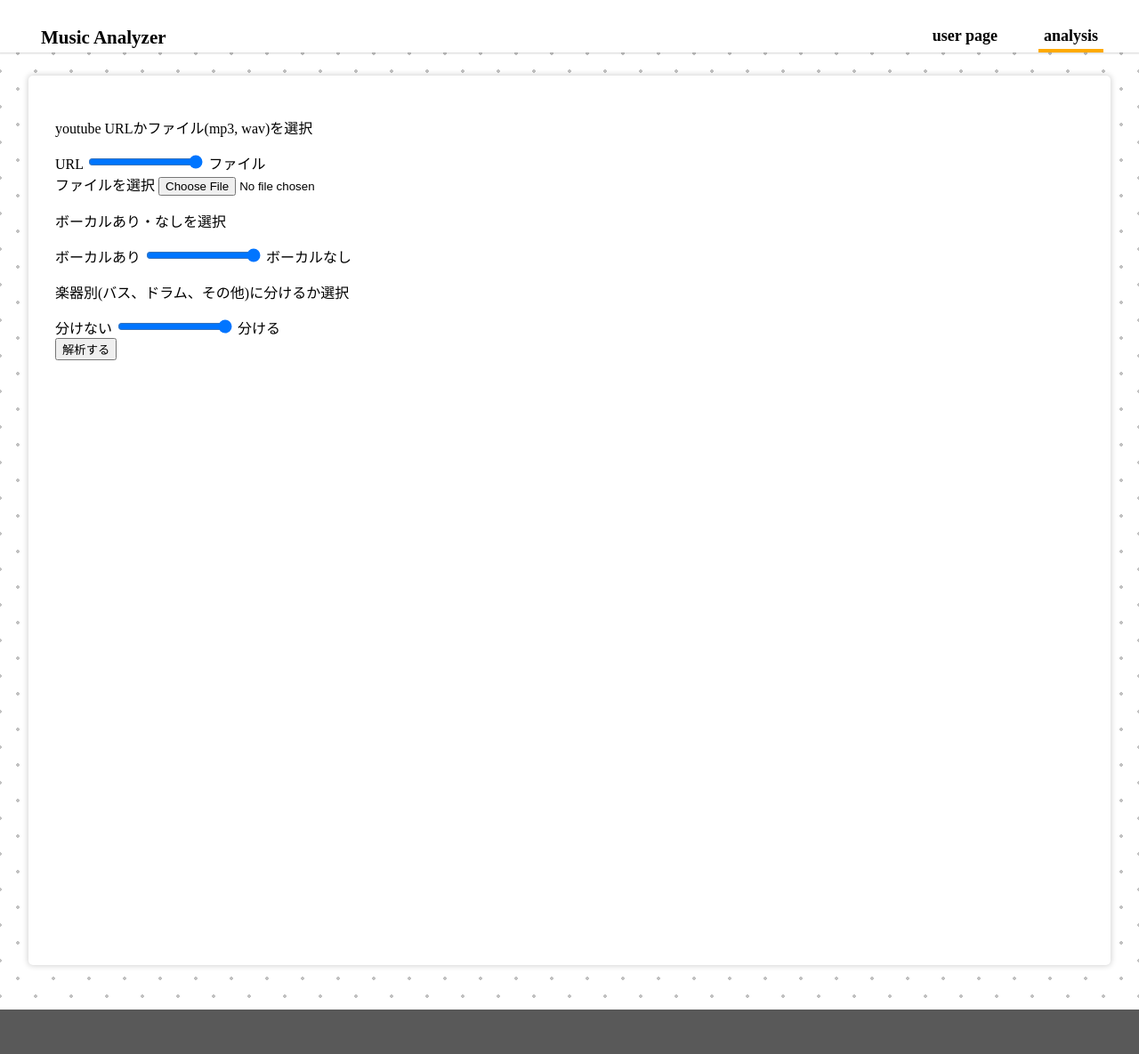
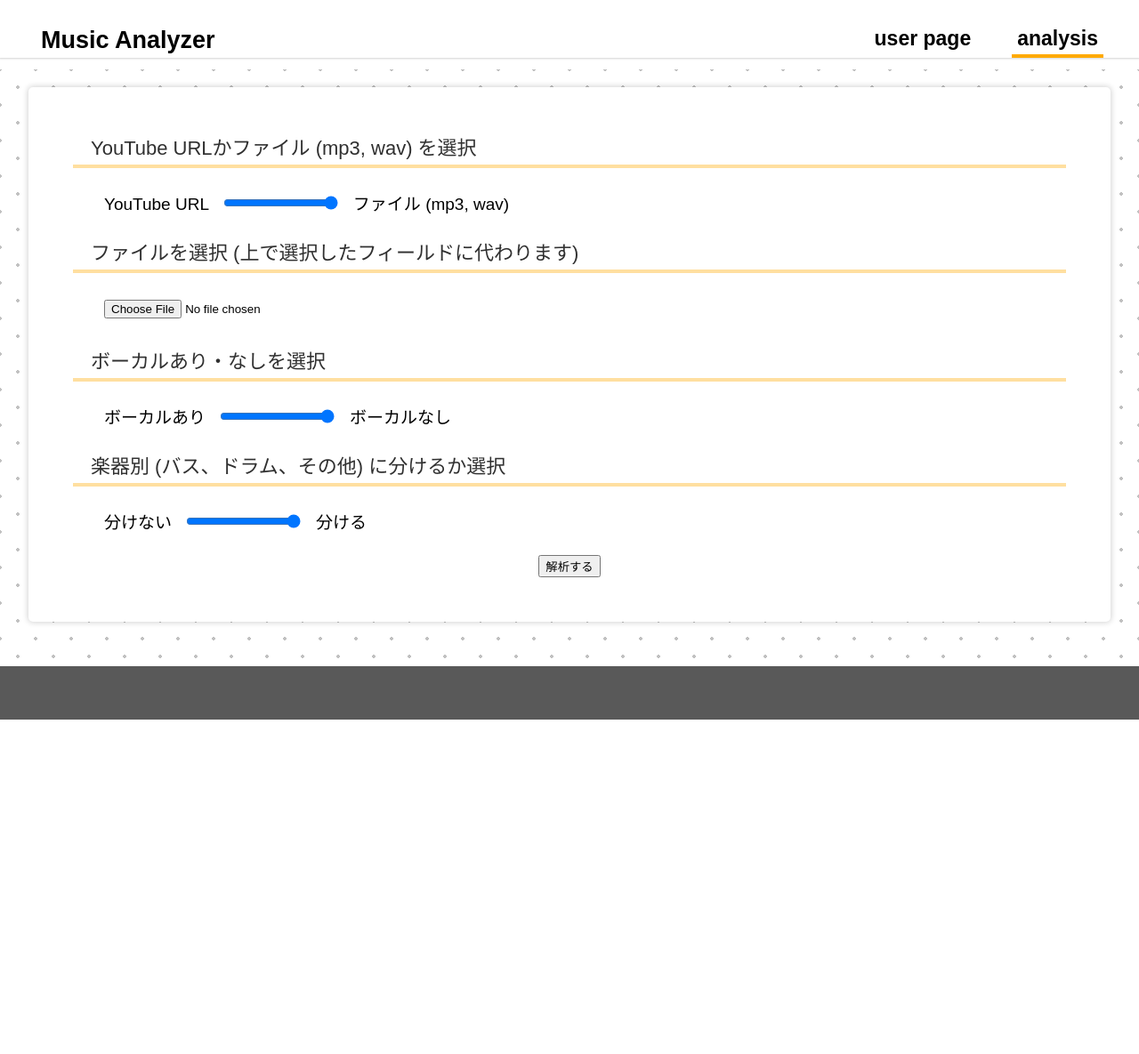
Before and after one commit to 1f10220158/project_cs-ex4, a Django app: page /analysis/ in a window 1280 px wide. Shown: the whole page at 89% size. After the commit the page ends 809 px from the top, so only its background shows below. Run offline with Django 4.2, Linux system fonts and the light colour scheme.

Commit message:
base.htmlおよびbase.cssの微修正

```diff
--- a/app/static/css/analysis.css
+++ b/app/static/css/analysis.css
@@ -3,12 +3,51 @@
 #main {
     background-color: white;
     width: 95%;
-    margin: 85px auto 50px auto;
+    margin: 0 auto;
     box-shadow: 0px 0px 6px 1px rgba(0, 0, 0, 0.173);
     border-radius: 5px;
-    height: 1000px;
 }
 
 #main-box {
-    padding: 30px;
+    padding: 50px;
 }
+
+p.mid-header {
+    font-size: 22px;
+    font-weight: 500;
+    color: rgb(48, 48, 48);
+    padding: 0 0 5px 20px;
+    border-bottom: solid 4px rgba(255, 170, 0, 0.372);
+    margin: 0;
+}
+
+.range-box {
+    margin: 25px;
+}
+
+.range-box label {
+    font-size: 19px;
+    font-weight: 400;
+    margin: 10px;
+}
+
+#input-url-box {
+    margin: 30px 0 30px 35px;
+}
+
+#url {
+    width: 90%;
+    height: 40px;
+    padding: 0 20px;
+    outline: none;
+    border: 1px solid rgb(82, 82, 82);
+    border-radius: 20px;
+}
+
+#soundfile {
+    margin: 30px 0 30px 35px;;
+}
+
+#execution-box {
+    text-align: center;
+}
--- a/app/static/css/base.css
+++ b/app/static/css/base.css
@@ -2,12 +2,13 @@
 
 body {
     margin: 0;
+    font-family: "游ゴシック", "ヒラギノ角ゴ ProN", sans-serif;
 }
 
 nav ul{
     position: fixed;
+    top: 0;
     width: 100%;
-    z-index: 1;
     display: flex;
     list-style: none;
     background-color: white;
@@ -38,28 +39,27 @@ ul li a {
 }
 
 li.link a {
-    font-size: 18px;
+    font-size: 23px;
     font-weight: 700;
 }
 
 li#home-link a {
-    font-size: 21px;
+    font-size: 27px;
     font-weight: 900;
 }
 
 div#wrapper {
-    position: absolute;
-    z-index: 0;
-    width: 100%;
+    margin-top: 78px;
+    padding-top: 20px;
+    padding-bottom: 50px;
+    min-height: calc(100vh - 208px);
     background-image:  radial-gradient(#0000003e 2px, transparent 2px), radial-gradient(#0000003e 2px, #ffffff 2px);
     background-size: 40px 40px;
-    background-position: 0 0,20px 20px;
+    background-position:0 0, 20px 20px;
 }
 
 #end-block {
-    position: relative;
-    top: 60%;
-    height: 50px;
+    height: 60px;
     width: 100%;
     background-color: rgb(89, 89, 89);
 }
--- a/app/templates/analysis.html
+++ b/app/templates/analysis.html
@@ -6,37 +6,42 @@
     <div id="main-box">
         <form action="{% url 'analysis' %}" method="post" enctype="multipart/form-data">
             {% csrf_token %}
-            <div id="range-box">
-                <p>youtube URLかファイル(mp3, wav)を選択</p>
-                <label for="url-or-file">URL</label>
+
+                <p class="mid-header">YouTube URLかファイル (mp3, wav) を選択</p>
+                <div class="range-box">
+                <label for="url-or-file">YouTube URL</label>
                 <input type="range" name="url-or-file" id="url-or-file" min="0" max="1" step="1">
-                <label for="url-or-file">ファイル</label>
+                <label for="url-or-file">ファイル  (mp3, wav)</label>
             </div>
 
             <div id="file-box">
-                <label for="id">ファイルを選択</label>
+                <p class="mid-header">ファイルを選択 (上で選択したフィールドに代わります)</p>
                 <input type="file" name="soundfile" id="soundfile" required>
             </div>
 
             <div id="url-box" hidden>
-                <label for="input-url" id="label">YouTube URL</label>
-                <input type="text" name="input-url" id="input-url" placeholder="URLを入力" required>
+                <p class="mid-header">YouTube URLを入力 (上で選択したフィールドに代わります)</p>
+                <div id="input-url-box">
+                <input type="text" name="url" id="url" placeholder="URLを入力" required>
                 <div class="background-input-box"></div>
             </div>
+            </div>
 
-            <div class="range-box">
-                <p>ボーカルあり・なしを選択</p>
+
+            <p class="mid-header">ボーカルあり・なしを選択</p>
+                <div class="range-box">
                 <label for="vocal">ボーカルあり</label>
                 <input type="range" name="vocal" id="vocal" min="0" max="1" step="1">
                 <label for="vocal">ボーカルなし</label>
             </div>
 
-            <div class="range-box">
-                <p>楽器別(バス、ドラム、その他)に分けるか選択</p>
+
+                <p class="mid-header">楽器別 (バス、ドラム、その他) に分けるか選択</p>
+                <div class="range-box">
                 <label for="separate">分けない</label>
                 <input type="range" name="separate" id="separate" min="0" max="1" step="1">
                 <label for="separate">分ける</label>
-            </div>
+                </div>
 
             <div id="execution-box">
                 <button type="submit">解析する</button>
@@ -44,6 +49,9 @@
         </form>
     </div>
 </div>
+{% endblock %}
+
+{% block script %}
 <script>
     const urlBoxElement = document.getElementById("url-box");
     const fileBoxElement = document.getElementById("file-box");
--- a/app/templates/base.html
+++ b/app/templates/base.html
@@ -20,8 +20,8 @@
     <div id="wrapper">
         {% block content %}
         {% endblock %}
-        <div id="end-block"></div>
     </div>
+    <div id="end-block"></div>
     <script>
         const accessingPath = "{{ request.path }}";
         const styleBorderBottom = "solid 4px rgb(255, 170, 0)"
@@ -34,5 +34,7 @@
             userLinkElement.style.borderBottom = styleBorderBottom;
         }
     </script>
+    {% block script %}
+    {% endblock %}
 </body>
 </html>
```
